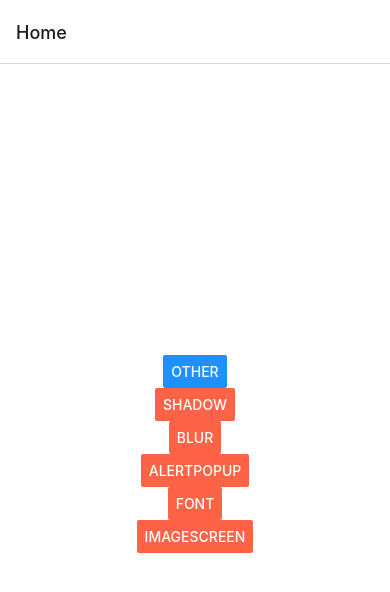
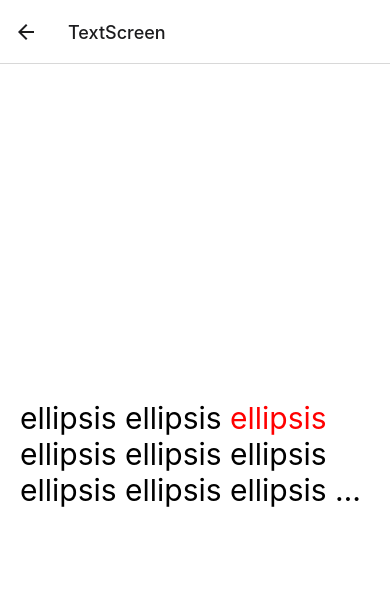
Before and after one commit to socratone/react-native-example, a React Native app: screen /TextScreen in a window 390 px wide. Shown: the top 592 px of the page. Built offline with nearby package versions, Linux system fonts and the light colour scheme.

Commit message:
feat: Text 예제 추가

```diff
--- a/App.tsx
+++ b/App.tsx
@@ -9,7 +9,8 @@ import Font from './screens/Font';
 import Home from './screens/Home';
 import Other from './screens/Other';
 import Shadow from './screens/Shadow';
-import ImageScreen from './screens/Image';
+import ImageScreen from './screens/ImageScreen';
+import TextScreen from './screens/TextScreen';
 
 export type StackParamList = {
   Home: undefined;
@@ -19,6 +20,7 @@ export type StackParamList = {
   AlertPopup: undefined;
   Font: undefined;
   ImageScreen: undefined;
+  TextScreen: undefined;
 };
 
 const Stack = createNativeStackNavigator();
@@ -42,6 +44,7 @@ export default function App() {
         <Stack.Screen name="AlertPopup" component={AlertPopup} />
         <Stack.Screen name="Font" component={Font} />
         <Stack.Screen name="ImageScreen" component={ImageScreen} />
+        <Stack.Screen name="TextScreen" component={TextScreen} />
       </Stack.Navigator>
     </NavigationContainer>
   );
--- a/screens/Home.tsx
+++ b/screens/Home.tsx
@@ -38,6 +38,11 @@ const Home = (props: Props) => {
         onPress={() => props.navigation.navigate('ImageScreen')}
         color={colors.secondary}
       />
+      <Button
+        title="TextScreen"
+        onPress={() => props.navigation.navigate('TextScreen')}
+        color={colors.secondary}
+      />
     </View>
   );
 };
--- /dev/null
+++ b/screens/TextScreen.tsx
@@ -0,0 +1,35 @@
+import { StyleSheet, View, Text } from 'react-native';
+import { NativeStackScreenProps } from '@react-navigation/native-stack';
+import { StackParamList } from '../App';
+
+type Props = NativeStackScreenProps<StackParamList, 'TextScreen'>;
+
+const TextScreen = (props: Props) => {
+  return (
+    <View style={styles.container}>
+      <Text style={styles.ellipsis} numberOfLines={3}>
+        ellipsis ellipsis <Text style={styles.red}>ellipsis</Text> ellipsis
+        ellipsis ellipsis ellipsis ellipsis ellipsis ellipsis ellipsis ellipsis
+        ellipsis ellipsis ellipsis ellipsis
+      </Text>
+    </View>
+  );
+};
+
+const styles = StyleSheet.create({
+  container: {
+    backgroundColor: '#fff',
+    padding: 20,
+    flex: 1,
+    justifyContent: 'center',
+    alignItems: 'center',
+  },
+  ellipsis: {
+    fontSize: 30,
+  },
+  red: {
+    color: 'red',
+  },
+});
+
+export default TextScreen;
```
Also changed, not shown: screens/ImageScreen.tsx (renamed from screens/Image.tsx).
